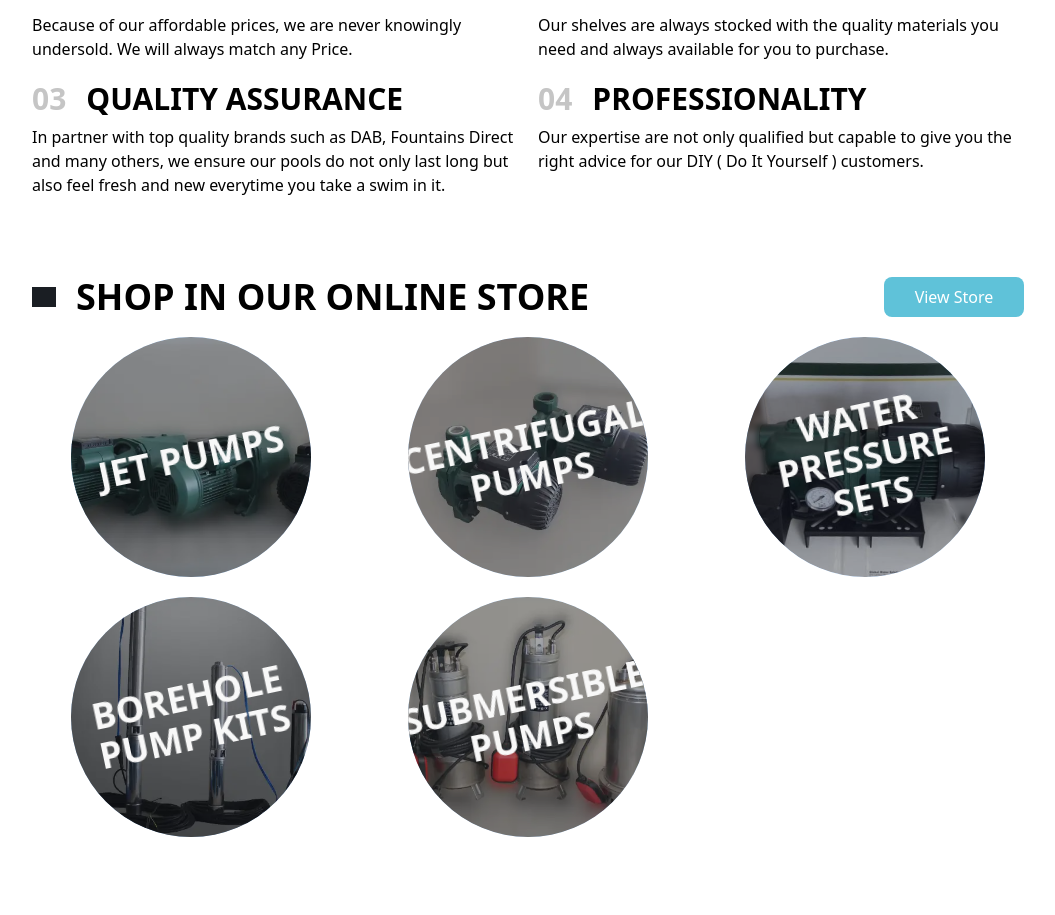
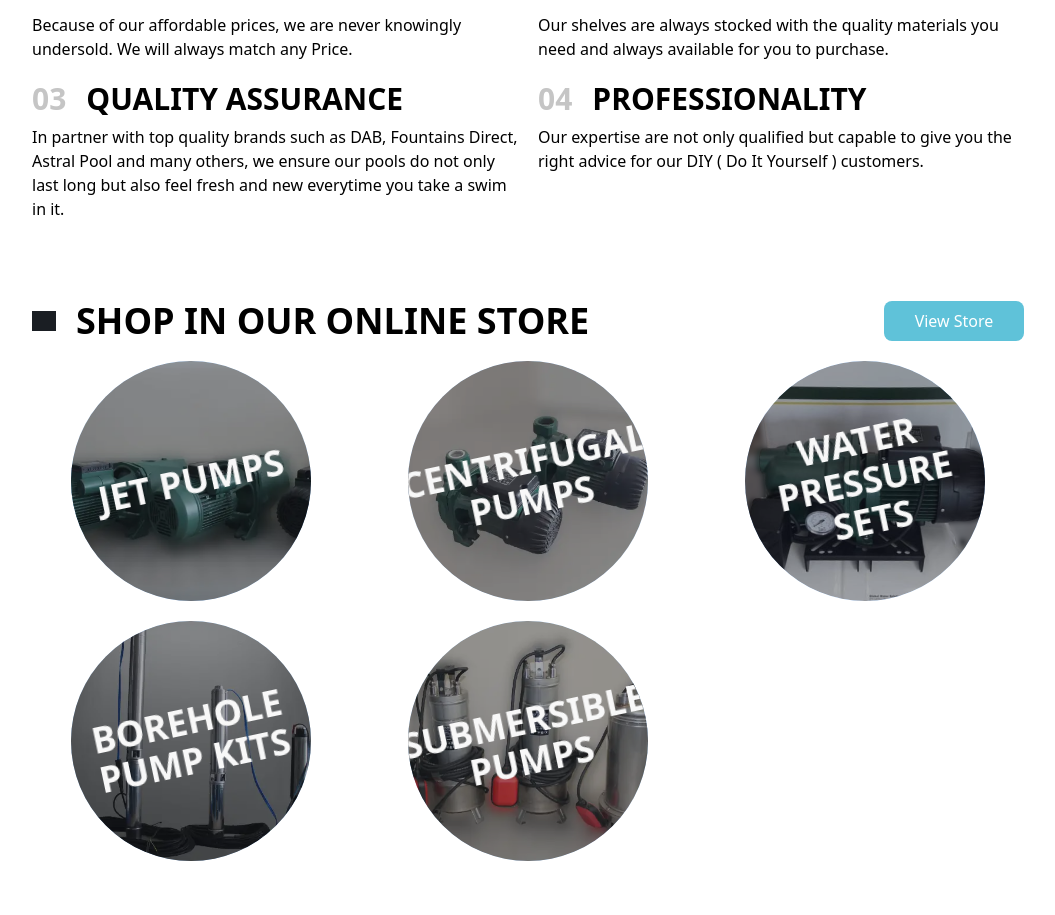
Before and after one commit to Gatesvert81/aquatec-website, a Next.js app: page / in a window 1280 px wide. Shown: the part 951-1866 px from the top of the page, without its empty margins (112-1167 px from the left). Built offline with nearby package versions, Linux system fonts and the light colour scheme.

Commit message:
Astral Pool added

```diff
--- a/pages/index.js
+++ b/pages/index.js
@@ -116,7 +116,7 @@ export default function Home() {
             and always available for you to purchase.
           </ChooseCard>
           <ChooseCard number="03" title="Quality Assurance">
-            In partner with top quality brands such as DAB, Fountains Direct and
+            In partner with top quality brands such as DAB, Fountains Direct, Astral Pool and
             many others, we ensure our pools do not only last long but also feel
             fresh and new everytime you take a swim in it.
           </ChooseCard>
```
